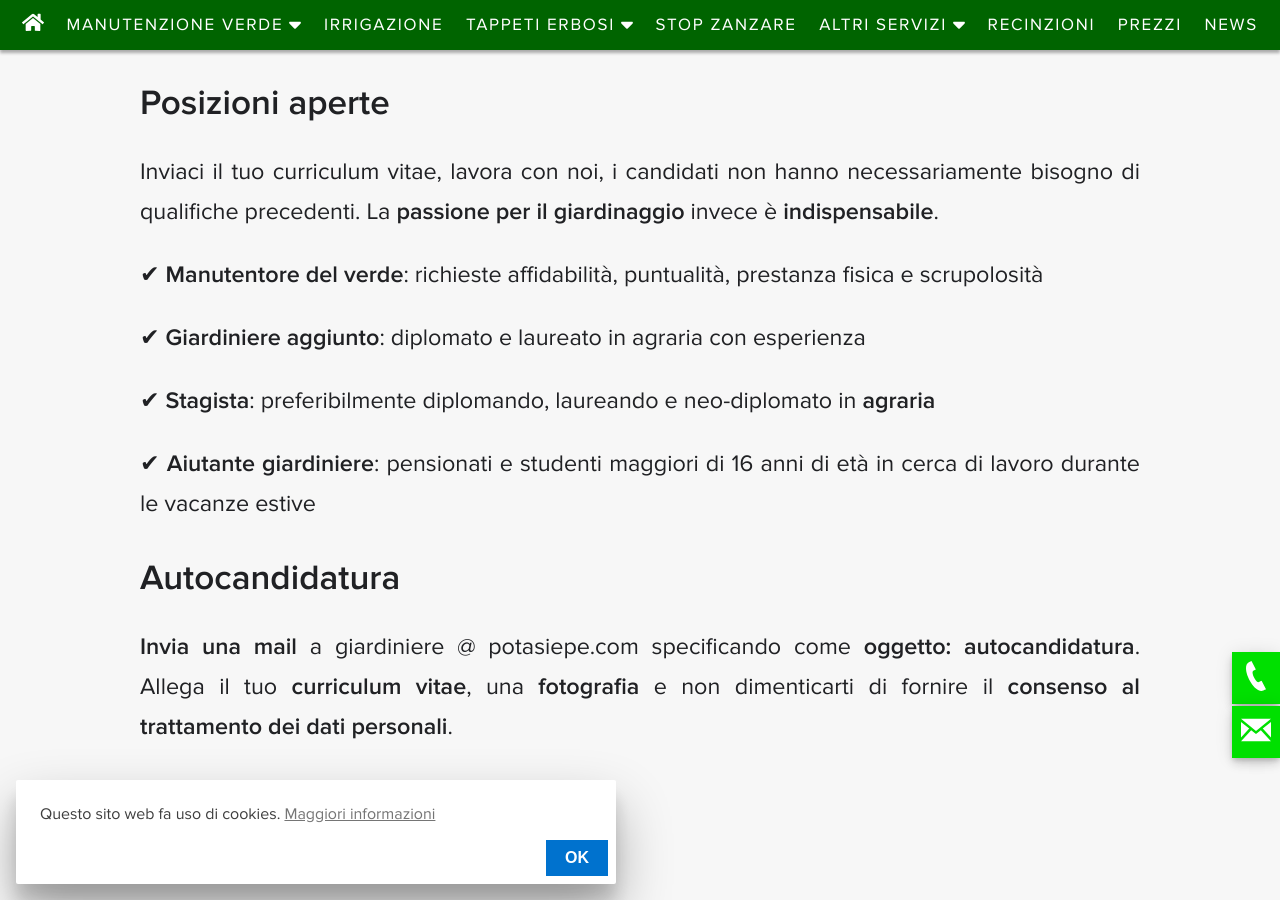
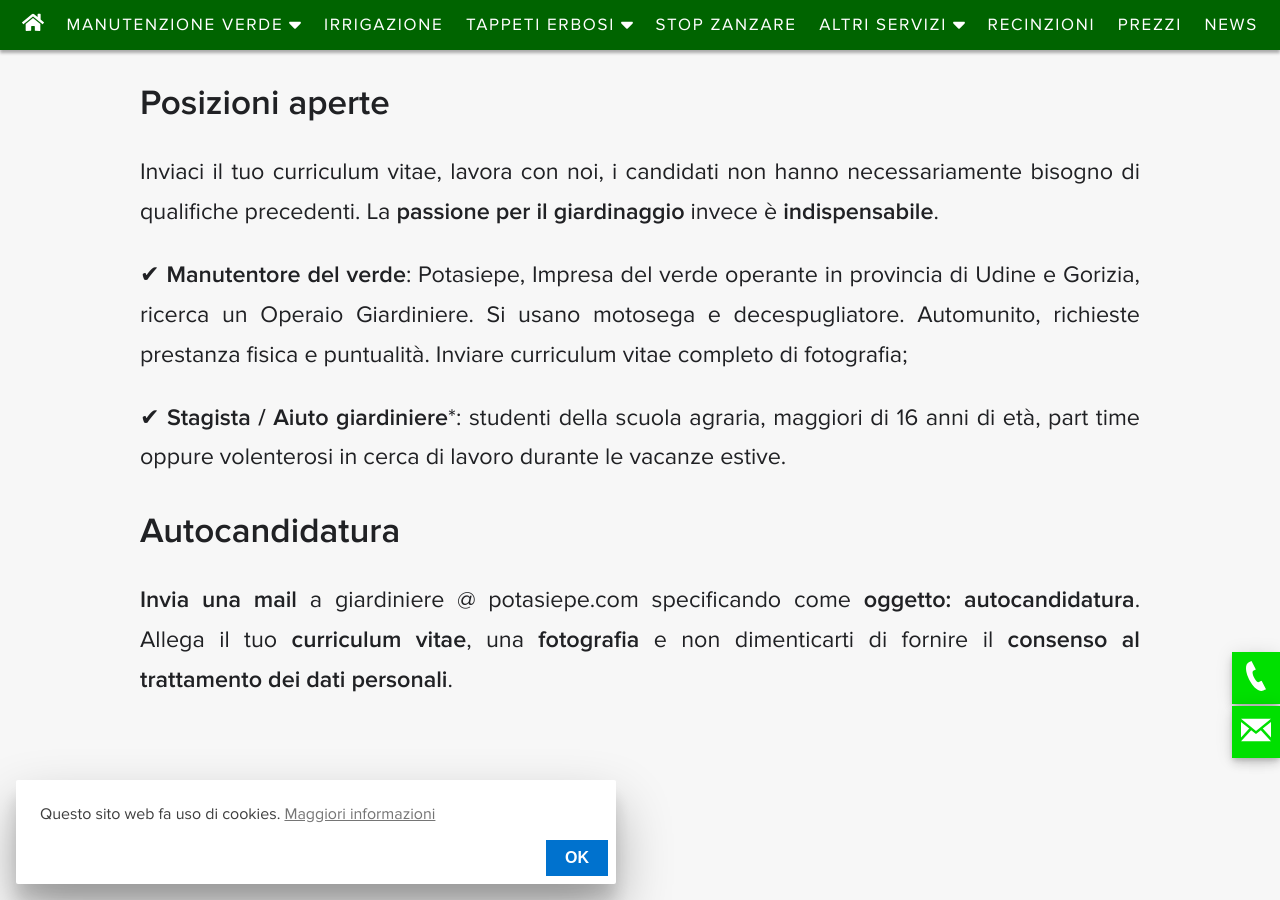
Before and after one commit to enricocaputo/enricocaputo.github.io, a Jekyll site: the page built from pages/lavoraconnoi.md, in a window 1280 px wide and 900 px high, scrolled down 1407 px. Built offline with Jekyll 4.4.1, drawn with Linux system fonts in a browser that asks for light colours.

Commit message:
lavoraconnoi.md

```diff
--- a/pages/lavoraconnoi.md
+++ b/pages/lavoraconnoi.md
@@ -1,7 +1,7 @@
 ---
 layout: page
 title: Lavora con noi
-excerpt: "Inviaci il tuo curriculum vitae, lavora con noi, i candidati non hanno necessariamente bisogno di qualifiche precedenti, solamente passione per il giardinaggio."
+excerpt: "Impresa del verde operante in provincia di Udine ricerca un Operaio Giardiniere. Si usano motosega e decespugliatore. Automunito, prestanza fisica e puntualità."
 image: /img/lavoraconnoi.jpg
 webp: /img/webp/lavoraconnoi.webp
 permalink: /lavora-con-noi/
@@ -33,13 +33,9 @@ Ci impegniamo nella formazione delle persone che lavorano con noi e ad accrescer
 
 Inviaci il tuo curriculum vitae, lavora con noi, i candidati non hanno necessariamente bisogno di qualifiche precedenti. La **passione per il giardinaggio** invece è **indispensabile**.
 
-&#10004; **Manutentore del verde**: richieste affidabilità, puntualità, prestanza fisica e scrupolosità
+&#10004; **Manutentore del verde**: Potasiepe, Impresa del verde operante in provincia di Udine e Gorizia, ricerca un Operaio Giardiniere. Si usano motosega e decespugliatore. Automunito, richieste prestanza fisica e puntualità. Inviare curriculum vitae completo di fotografia;
 
-&#10004; **Giardiniere aggiunto**: diplomato e laureato in agraria con esperienza
-
-&#10004; **Stagista**: preferibilmente diplomando, laureando e neo-diplomato in **agraria**
-
-&#10004; **Aiutante giardiniere**: pensionati e studenti maggiori di 16 anni di età in cerca di lavoro durante le vacanze estive
+&#10004; **Stagista / Aiuto giardiniere***: studenti della scuola agraria, maggiori di 16 anni di età, part time oppure volenterosi in cerca di lavoro durante le vacanze estive.
 
 ## Autocandidatura
 
@@ -50,14 +46,14 @@ Inviaci il tuo curriculum vitae, lavora con noi, i candidati non hanno necessari
      "@context" : "https://schema.org/",
      "@type" : "JobPosting",
      "title" : "Operaio Giardiniere",
-     "description" : "<p>Potasiepe, Impresa del verde operante in provincia di Udine e Gorizia, ricerca un Operaio Giardiniere. Si usano motosega e decespugliatore. Necessaria Prestanza fisica e lucidità. Inviare curriculum vitae completo di fotografia.</p>",
+     "description" : "<p>Impresa del verde operante in provincia di Udine ricerca un Operaio Giardiniere. Si usano motosega e decespugliatore. Automunito, prestanza fisica e puntualità.</p>",
      "identifier": {
        "@type": "PropertyValue",
        "name": "Google",
        "value": "1234567"
      },
-     "datePosted" : "2022-09-28",
-     "validThrough" : "2023-03-31",
+     "datePosted" : "2023-01-01",
+     "validThrough" : "2023-12-31",
      "employmentType" : "CONTRACTOR",
      "hiringOrganization" : {
        "@type" : "Organization",
```
